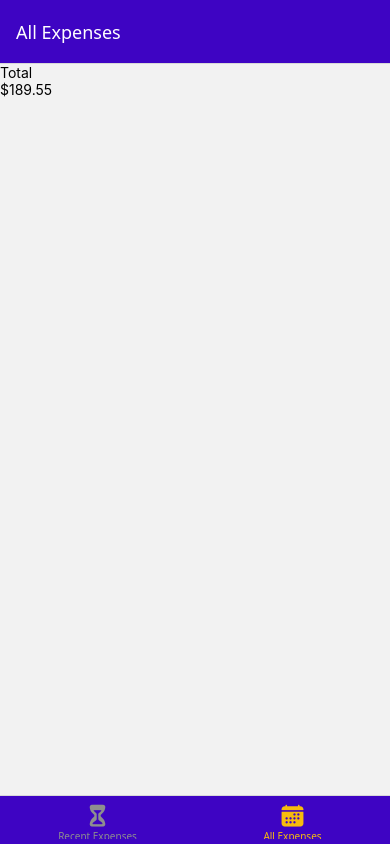
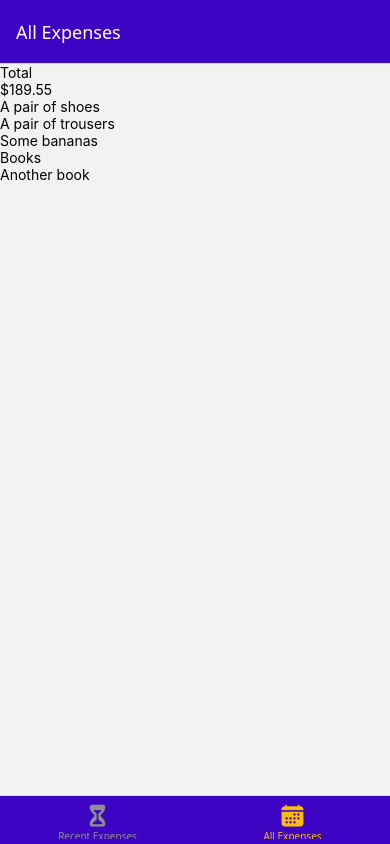
Before and after one commit to Ezekiel-Faith/Expense-Tracker, a React Native app: screen /AllExpenses in a window 390 px wide. Built offline with nearby package versions, Linux system fonts and the light colour scheme.

Commit message:
outputting a list of expenses

```diff
--- a/components/ExpensesOutput/ExpensesList.js
+++ b/components/ExpensesOutput/ExpensesList.js
@@ -1,5 +1,15 @@
 import { FlatList, Text, View } from 'react-native';
 
-export default function ExpensesList() {
-  return <FlatList />;
+function renderExpenseItem(itemData) {
+  return <Text>{itemData.item.description}</Text>;
 }
+
+export default function ExpensesList({ expenses }) {
+  return (
+    <FlatList
+      data={expenses}
+      renderItem={renderExpenseItem}
+      keyExtractor={(item) => item.id}
+    />
+  );
+}
--- a/components/ExpensesOutput/ExpensesOutput.js
+++ b/components/ExpensesOutput/ExpensesOutput.js
@@ -29,7 +29,7 @@ export default function ExpensesOutput({ expenses, expensesPeriod }) {
       date: new Date('2025-02-19'),
     },
     {
-      id: 'e4',
+      id: 'e5',
       description: 'Another book',
       amount: 18.59,
       date: new Date('2025-02-18'),
@@ -39,7 +39,7 @@ export default function ExpensesOutput({ expenses, expensesPeriod }) {
   return (
     <View>
       <ExpensesSummary expenses={DUMMY_EXPENSES} periodName={expensesPeriod} />
-      <ExpensesList />
+      <ExpensesList expenses={DUMMY_EXPENSES} />
     </View>
   );
 }
```
